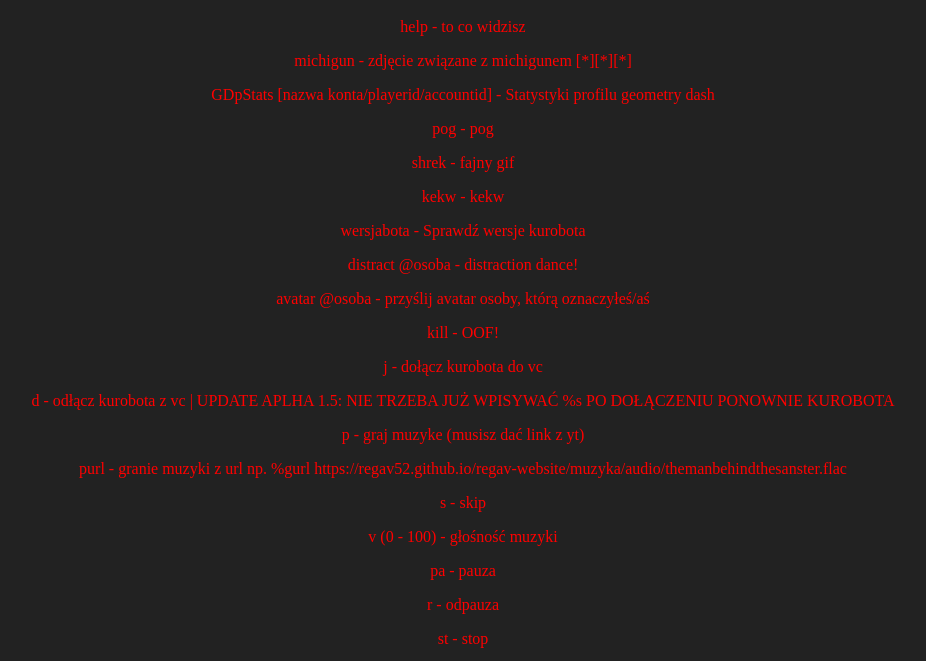
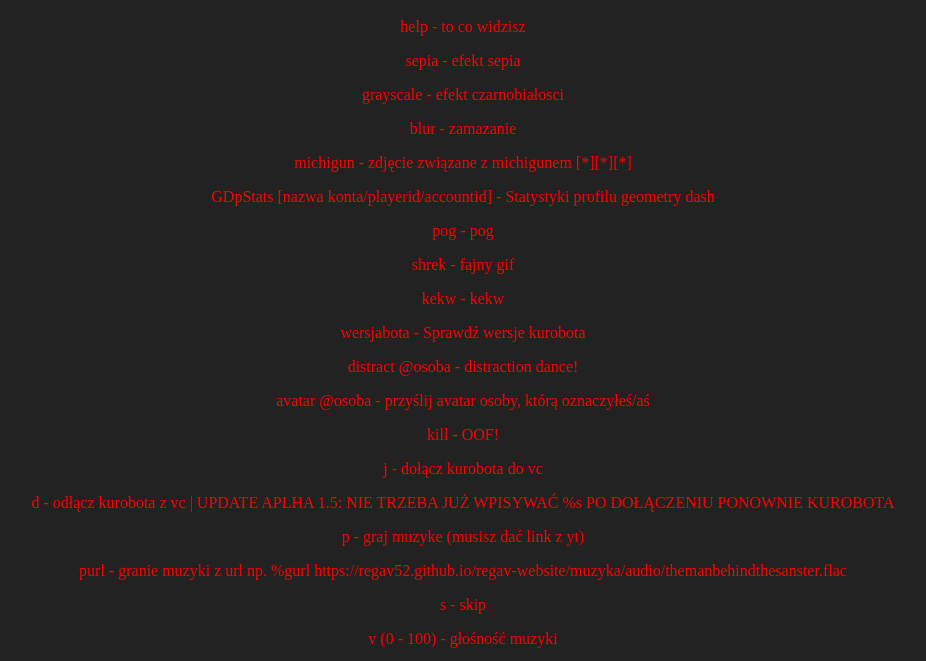
Before and after one commit to regav52/kurobot, a plain HTML site: page help/index.html in a window 1280 px wide. Shown: the part 120-781 px from the top of the page, without its empty margins (177-1103 px from the left). Drawn offline with Linux system fonts and the light colour scheme.

Commit message:
Update index.html

```diff
--- a/help/index.html
+++ b/help/index.html
@@ -8,6 +8,9 @@
 <center><h1>KUROBOT</h1></center>
 <center><h1>KOMENDY</h1></center>
 <center><p>help - to co widzisz</p></center>
+<center><p>sepia - efekt sepia</p></center>
+<center><p>grayscale - efekt czarnobiałosci</p></center>
+<center><p>blur - zamazanie</p></center>
 <center><p>michigun - zdjęcie związane z michigunem [*][*][*]</p></center>
 <center><p>GDpStats [nazwa konta/playerid/accountid] - Statystyki profilu geometry dash</p></center>
 <center><p>pog - pog</p></center>
```
